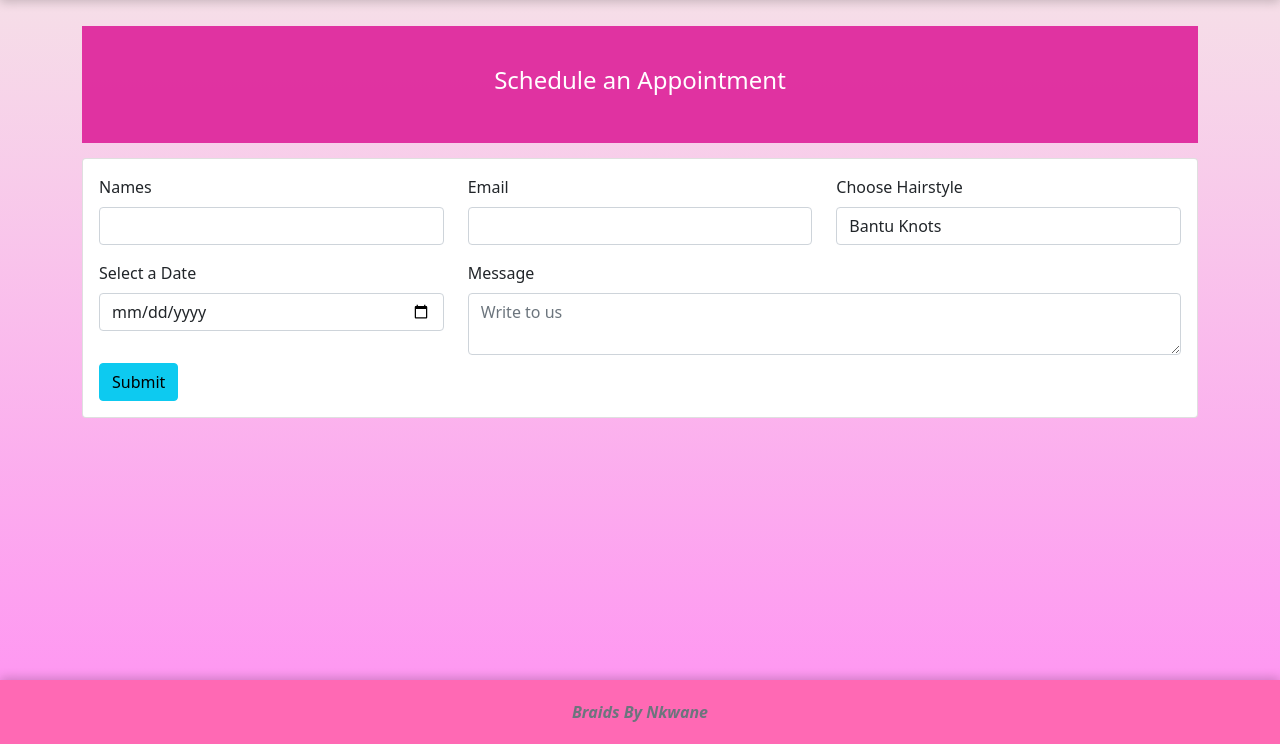
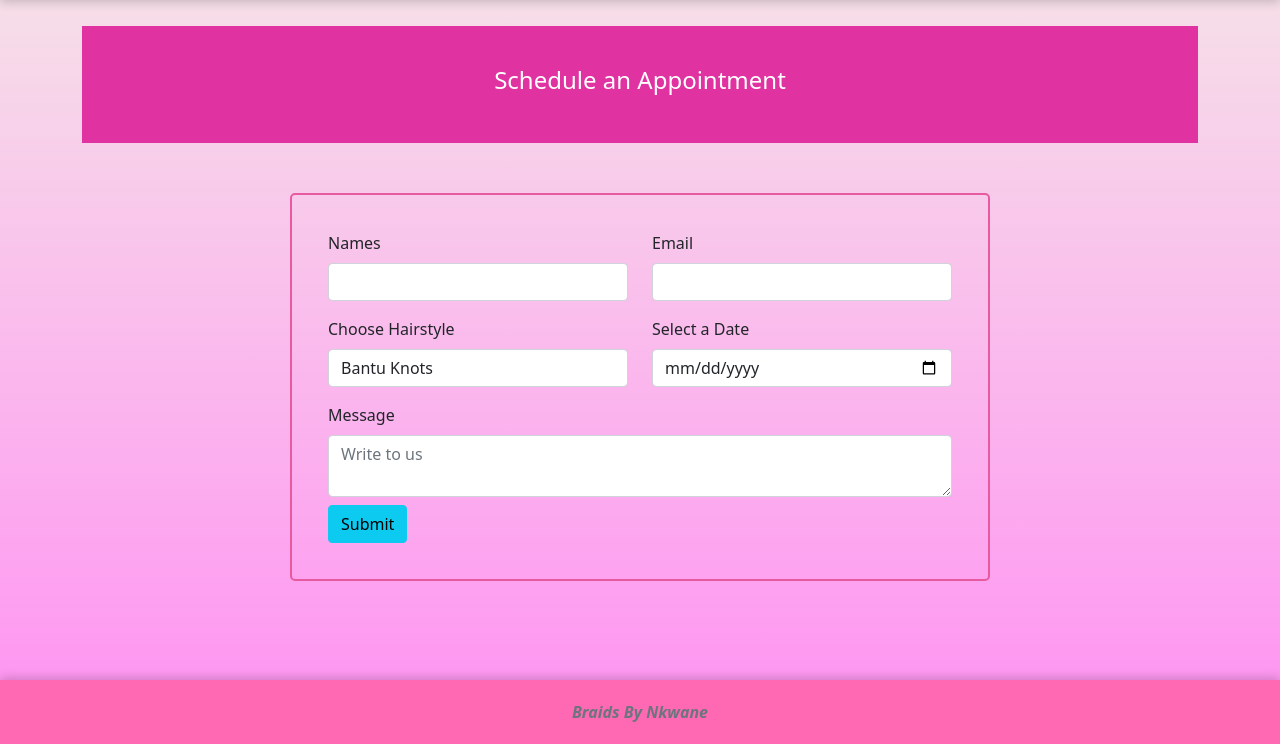
Before and after one commit to dashney22/Salon-Management-System, a Django app: page /challenges/contact/ in a window 1280 px wide. Shown: the part 56-800 px from the top of the page. Run offline with Django 4.2, Linux system fonts and the light colour scheme; data comes from the database, SQL or seed files in the repository; both versions use the stored data as it was after the commit.

Commit message:
Reshaped the look and feel of contact page

```diff
--- a/challenges/templates/contact.html
+++ b/challenges/templates/contact.html
@@ -16,26 +16,28 @@
   {% endfor %}
   {% endif %}
 </section>
-<div class="card">
+<div class="appointment-card">
   <div class="card-body">
     <form method="post" action="{% url 'submit_appointment' %}">
       {% csrf_token %}
       <!-- Fields -->
 
       <div class="row">
-      <div class="col-md-4">
+        <div class="col-md-6">
           <div class="mb-3">
             <label for="names" class="form-label">Names</label>
             <input type="text" class="form-control" id="names" name="names">
           </div>
         </div>
-      <div class="col-md-4">
+        <div class="col-md-6">
           <div class="mb-3">
             <label for="email" class="form-label">Email</label>
             <input type="email" id="email" class="form-control" name="email">
           </div>
         </div>
-      <div class="col-md-4">
+      </div>
+      <div class="row">
+        <div class="col-md-6">
           <div class="mb-3">
             <label for="hairstyle" class="form-label">Choose Hairstyle</label>
             <select id="hairstyle" name="hairstyle" class="form-control">
@@ -45,20 +47,19 @@
             </select>
           </div>
         </div>
-    </div>
-    <div class="row">
-      <div class="col-md-4 mb-3">
+        <div class="col-md-6 mb-3">
           <label for="date" class="form-label">Select a Date</label>
           <input type="date" id="date" class="form-control" name="date">
         </div>
-      <div class="col-md-8">
+      </div>
+      <div class="row">
+        <div class="col-md-12">
           <div class="mb-2">
             <label for="message" class="form-label">Message</label>
             <textarea class="form-control" id="message" name="message" placeholder="Write to us"></textarea>
           </div>
         </div>
       </div>
-
       <input type="submit" value="Submit" class="btn btn-info" />
     </form>
   </div>
--- a/static/css/dashboard.css
+++ b/static/css/dashboard.css
@@ -42,6 +42,14 @@ body {
 .card {
   margin-bottom: 20px;
 }
+.appointment-card{
+  width: 700px;
+  margin: 0 auto;
+  margin-top: 50px;
+  border: 2px solid #e75aa0;
+  border-radius: 5px;
+  padding: 20px;
+  }
 .card:hover{
   box-shadow: 0 0 0 8px #d352d3cf;
 }
```
Also changed, not shown: db.sqlite3. Lines whose indentation alone changed are shown as unchanged.
